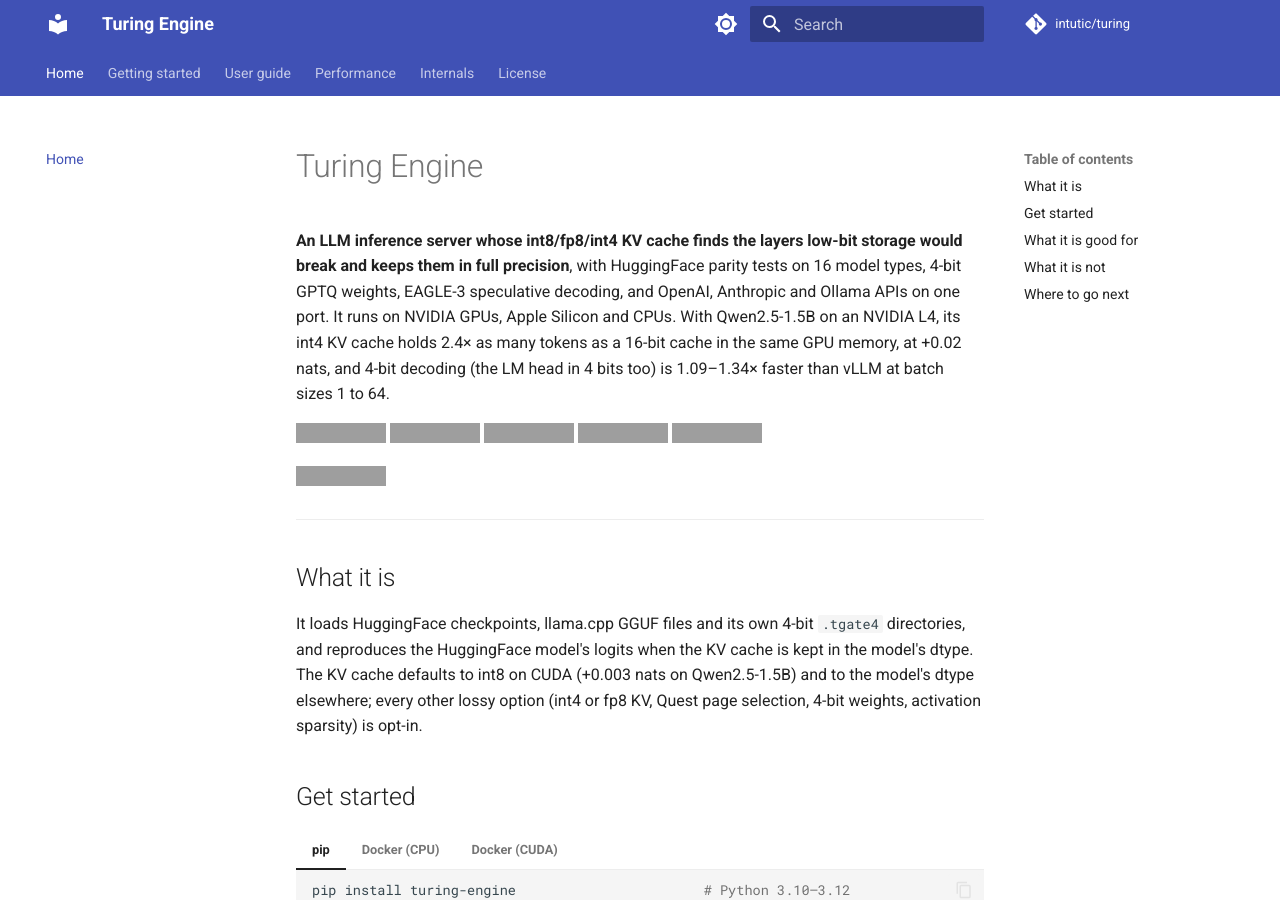
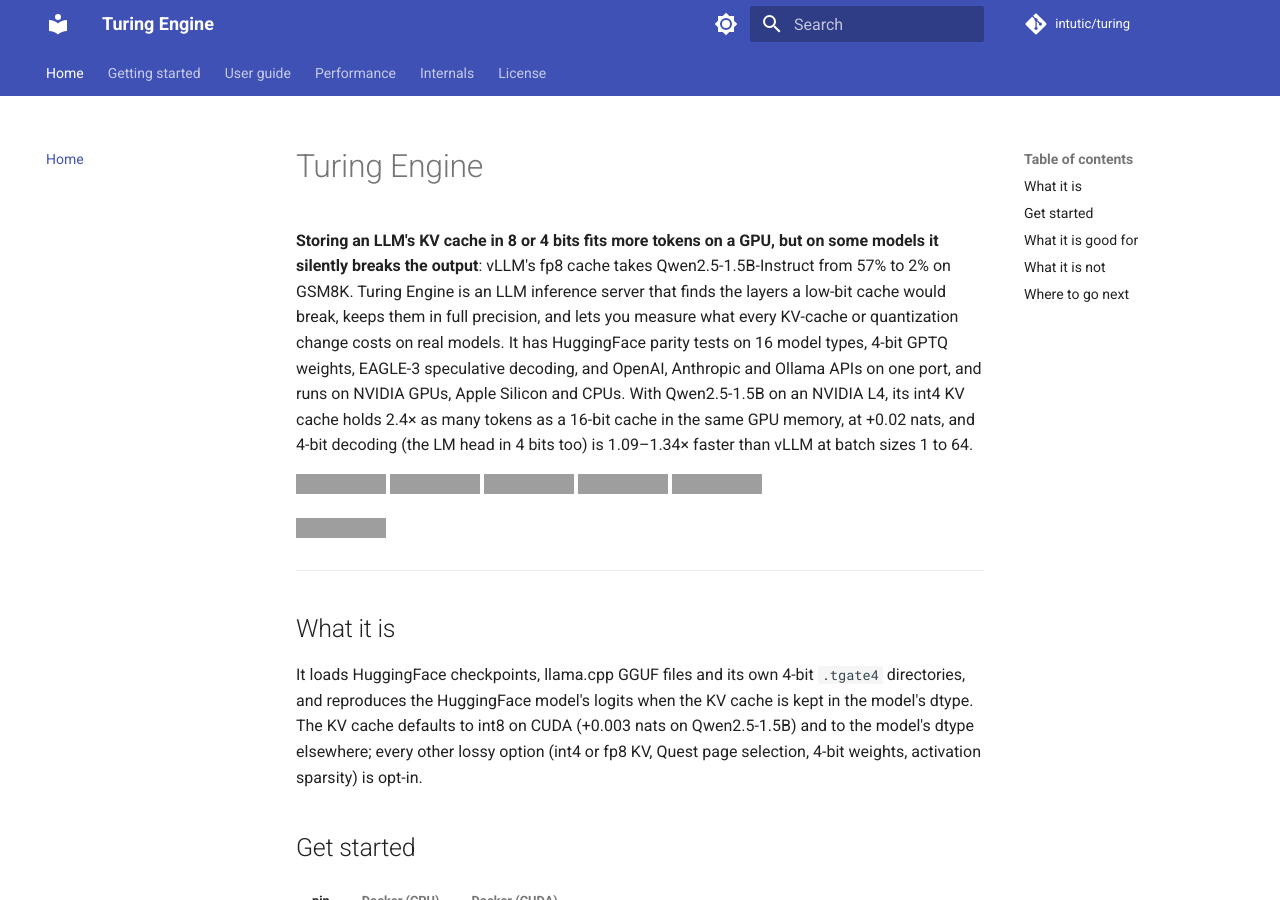
Before and after one commit to intutic/turing, an MkDocs documentation site: the page built from docs/index.md, in a window 1280 px wide and 900 px high, cut to the strip 0-900 px from the top of the window. Built offline with MkDocs 1.6.1 and Material for MkDocs 9.7.7, drawn with Linux system fonts in a browser that asks for light colours; comment, search, counter and statistics services are not loaded; grey boxes are pictures that could not be loaded.

Commit message:
README and docs home open with the problem: low-bit KV caches fit more tokens but can silently break a model
One sentence on the problem (vLLM's fp8 cache takes Qwen2.5-1.5B-Instruct from 57% to 2% on GSM8K) and what Turing does about it, then six feature lines, at the top of the README; the docs home opens with the same sentence.

Signed-off-by: Ishan Gupta <ishangupta.ds@gmail.com>

Co-Authored-By: Claude Opus 5.5 <noreply@anthropic.com>

```diff
--- a/docs/index.md
+++ b/docs/index.md
@@ -1,10 +1,13 @@
 # Turing Engine
 
-**An LLM inference server whose int8/fp8/int4 KV cache finds the layers low-bit storage would break and keeps them in
-full precision**, with HuggingFace parity tests on 16 model types, 4-bit GPTQ weights, EAGLE-3 speculative decoding,
-and OpenAI, Anthropic and Ollama APIs on one port. It runs on NVIDIA GPUs, Apple Silicon and CPUs. With Qwen2.5-1.5B
-on an NVIDIA L4, its int4 KV cache holds 2.4× as many tokens as a 16-bit cache in the same GPU memory, at +0.02
-nats, and 4-bit decoding (the LM head in 4 bits too) is 1.09–1.34× faster than vLLM at batch sizes 1 to 64.
+**Storing an LLM's KV cache in 8 or 4 bits fits more tokens on a GPU, but on some models it silently breaks the
+output**: vLLM's fp8 cache takes Qwen2.5-1.5B-Instruct from 57% to 2% on GSM8K. Turing Engine is an LLM inference
+server that finds the layers a low-bit cache would break, keeps them in full precision, and lets you measure what
+every KV-cache or quantization change costs on real models. It has HuggingFace parity tests on 16 model types, 4-bit
+GPTQ weights, EAGLE-3 speculative decoding, and OpenAI, Anthropic and Ollama APIs on one port, and runs on NVIDIA
+GPUs, Apple Silicon and CPUs. With Qwen2.5-1.5B on an NVIDIA L4, its int4 KV cache holds 2.4× as many tokens as a
+16-bit cache in the same GPU memory, at +0.02 nats, and 4-bit decoding (the LM head in 4 bits too) is 1.09–1.34×
+faster than vLLM at batch sizes 1 to 64.
 
 [![PyPI](https://img.shields.io/pypi/v/turing-engine.svg)](https://pypi.org/project/turing-engine/)
 [![Python 3.10–3.12](https://img.shields.io/badge/Python-3.10–3.12-blue.svg)](https://pypi.org/project/turing-engine/)
```
Also changed, not shown: README.md (+17 -8 lines).
